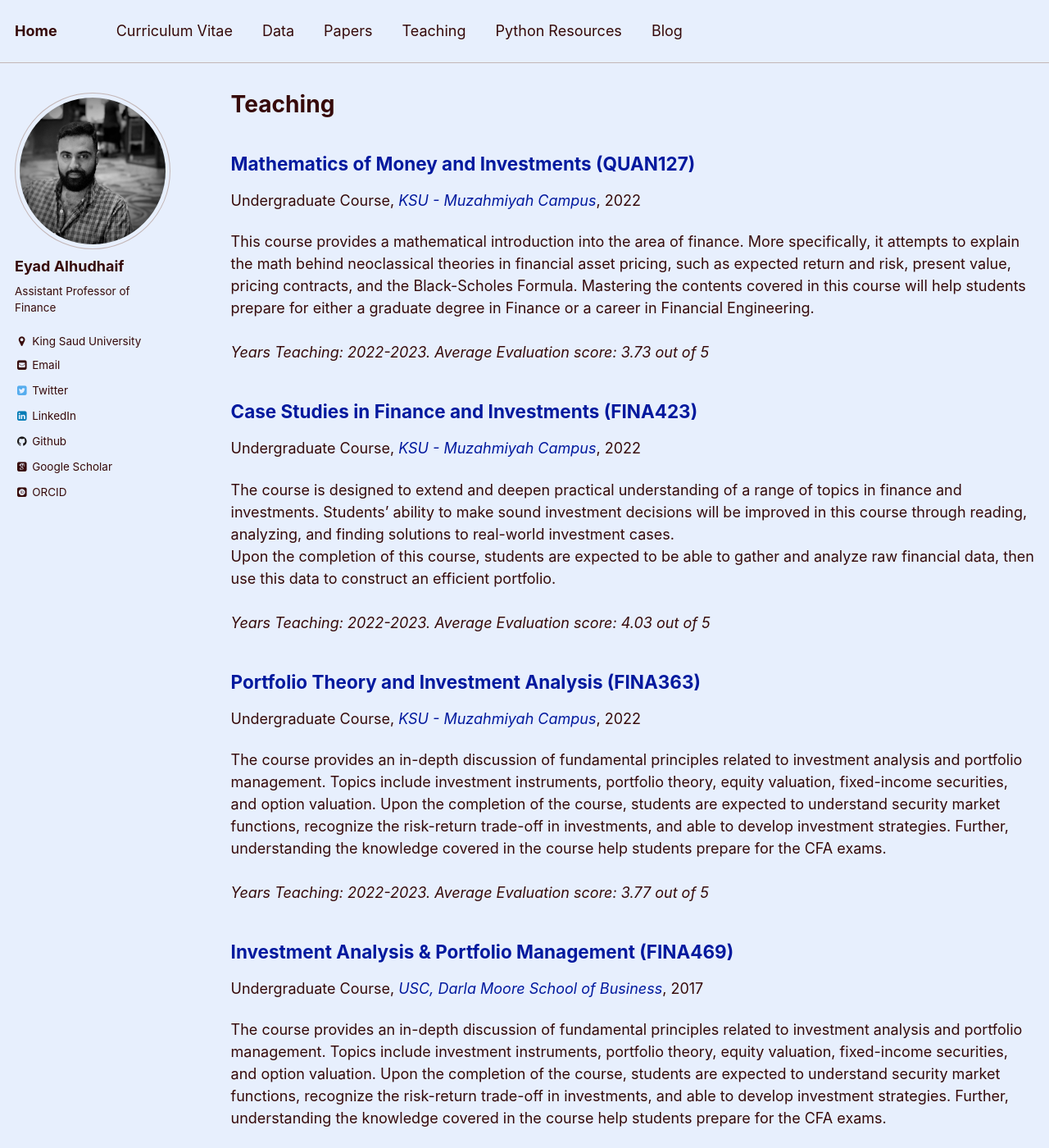
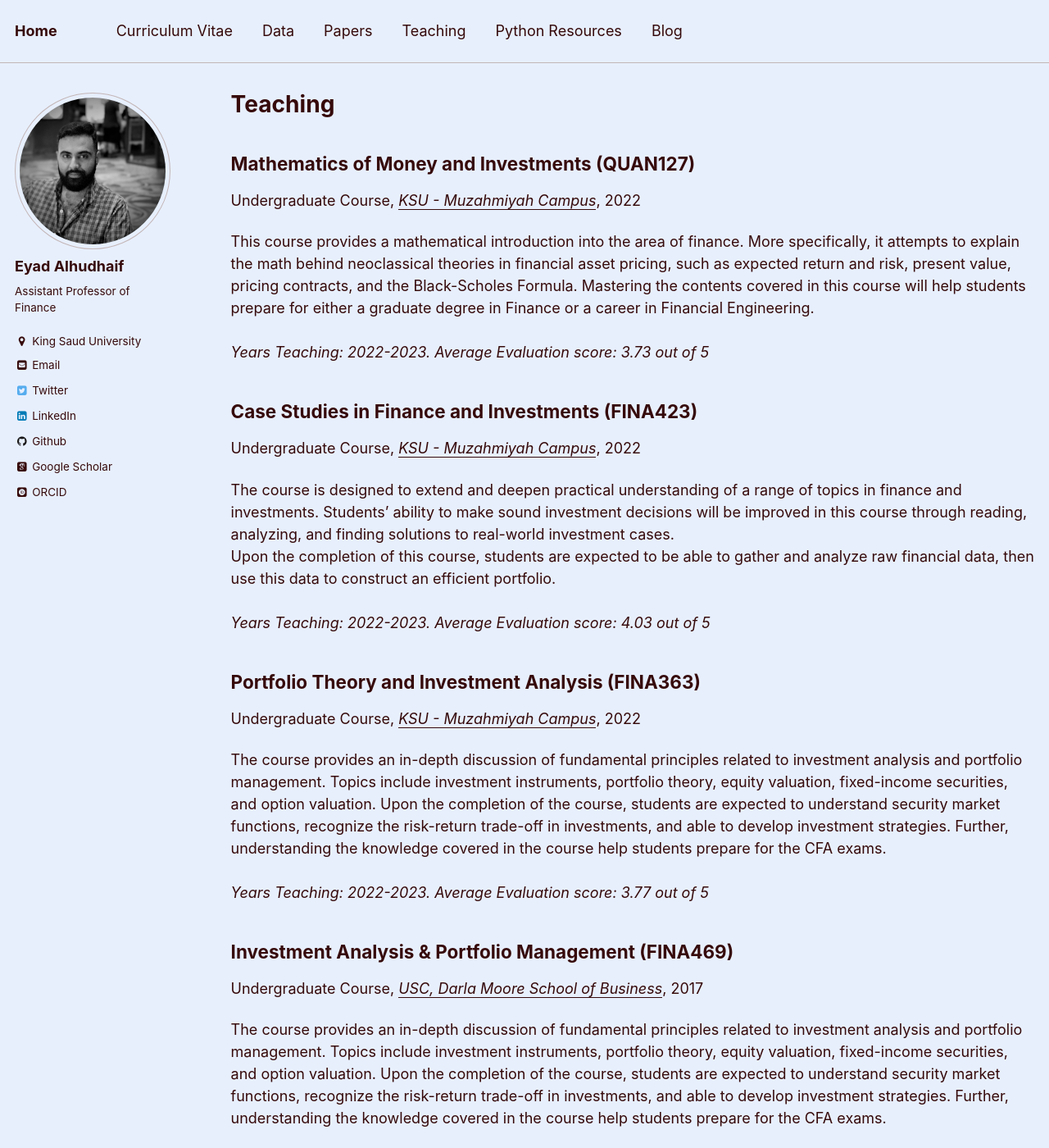
Before and after one commit to ieyada/ieyada.github.io, a Jekyll site: the page built from _pages/teaching.html, in a window 1280 px wide and 1400 px high. Shown: the whole window at 82% size. Built offline with Jekyll 4.4.1, drawn with Linux system fonts in a browser that asks for light colours; some web fonts are replaced.

Commit message:
link underline for teaching

```diff
--- a/_includes/archive-single.html
+++ b/_includes/archive-single.html
@@ -39,7 +39,7 @@
     {% endif %}
 
         {% if post.collection == 'teaching' %}
-          <p>{{ post.type }}, <a href="{{ post.unilink }}" target="_blank" rel="noopener noreferrer" ><i>{{ post.venue }}</i></a>, {{ post.date | default: "1900-01-01" | date: "%Y" }} </p>
+          <p>{{ post.type }}, <a href="{{ post.unilink }}" target="_blank" rel="noopener noreferrer" ><i><u>{{ post.venue }}</u></i></a>, {{ post.date | default: "1900-01-01" | date: "%Y" }} </p>
         {% elsif post.collection == 'publications' %}
           <p>Published in <i>{{ post.venue }}</i>, {{ post.date | default: "1900-01-01" | date: "%Y" }} </p>
         {% elsif post.collection == 'workingpapers' %}
--- a/_sass/_archive.scss
+++ b/_sass/_archive.scss
@@ -15,7 +15,7 @@
   }
 
   a {
-    color: $link-color;
+    color: inherit;
     text-decoration: none;
   }
 }
```
